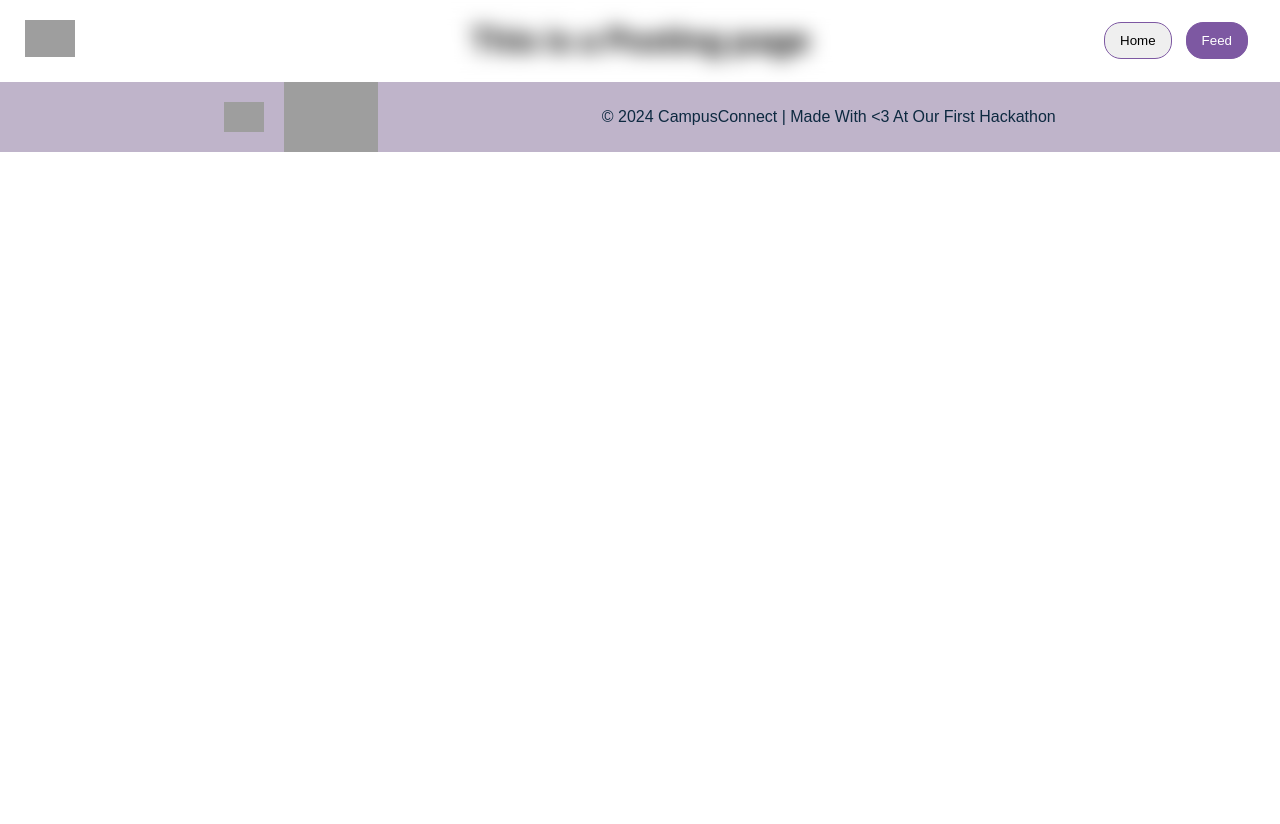
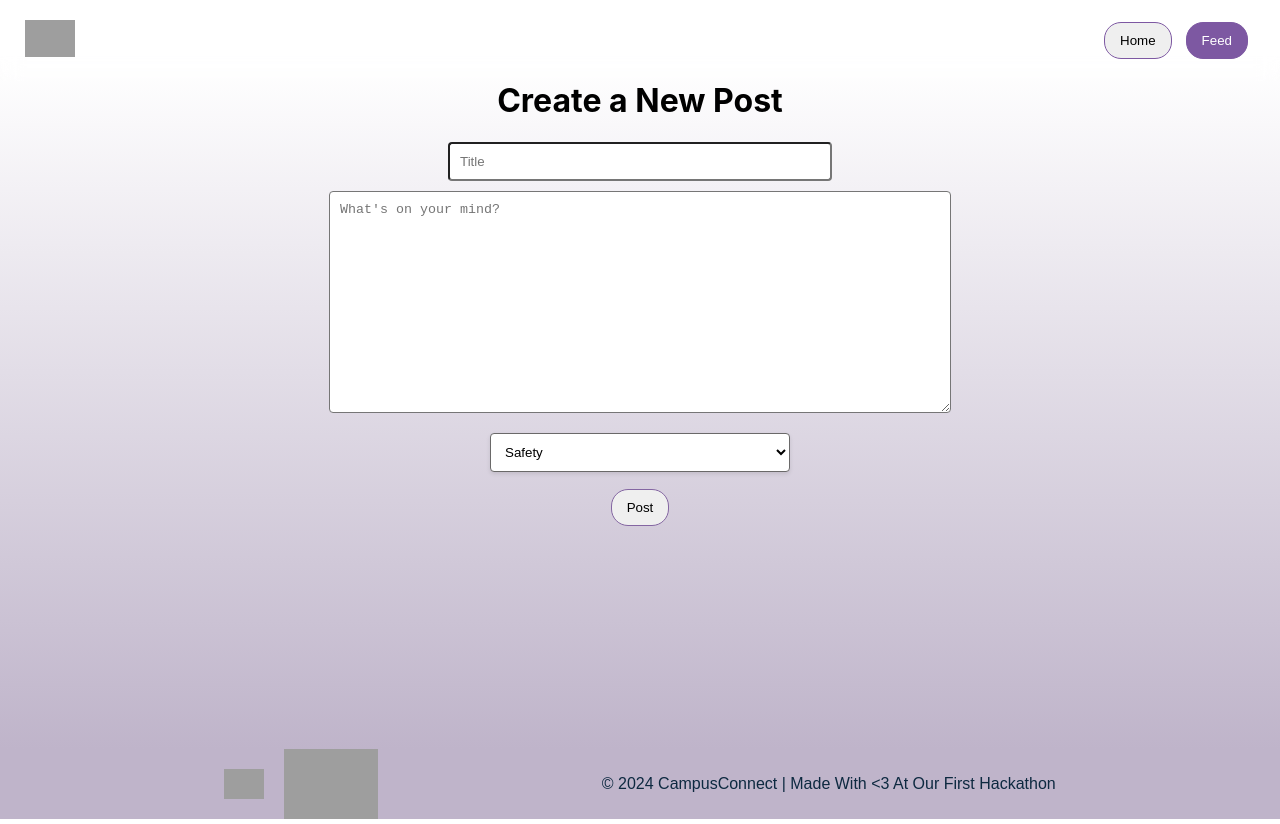
Before and after one commit to palina0k/CampusConnectWebsite, a React (Create React App) app: page /post in a window 1280 px wide. Before the commit the page ends 800 px from the top, so only its background shows below. Built offline with nearby package versions, Linux system fonts and the light colour scheme; grey boxes are pictures that could not be loaded.

Commit message:
fixing feed and posts deatures

```diff
--- a/src/pages/Feed.css
+++ b/src/pages/Feed.css
@@ -1,35 +1,28 @@
-.Table {
+.feed {
+    width: 100%;
+    background: linear-gradient(180deg,white, #bfb4ca);
+}
+.feed-container {
     display: flex;
     flex-direction: column;
-    max-width: 600px;
+    max-width: 900px;
     align-items: center;
-    margin-top: 60px;
-    margin-left: auto;
-    margin-right: auto;
-  }
-
-  .placeholder {
-    width: 100%;
-    height: 100px;
-    margin-bottom: 10px;
-    padding:10px;
-  }
-
-  .posting-button {
-    display: block;
-    margin-top: 10px;
+    margin: 60px auto;
+    margin-bottom: 0px;
 }
 
 .post-feed {
     display: flex;
-    flex-direction: column;
-    margin-top: 20px;
-    overflow-y: auto;
+    flex-direction: column-reverse;
 }
 
 .post {
     background-color: #f9f9f9;
     border: 1px solid #ddd;
     padding: 10px;
-    margin-bottom: 10px;
+    margin-bottom: 5px;
 }
+
+h1{
+
+}
--- a/src/pages/Feed.js
+++ b/src/pages/Feed.js
@@ -1,6 +1,6 @@
-import React from 'react';
-import { useState, useEffect } from 'react';
-import "./Feed.css";
+import React, { useState, useEffect } from 'react';
+import FloatingButton from './FloatingButton';
+import './Feed.css';
 
 function Feed() {
   const [posts, setPosts] = useState([]);
@@ -16,38 +16,14 @@ function Feed() {
     localStorage.setItem('posts', JSON.stringify(posts));
   }, [posts]);
 
-  const addPost = (text) => {
-    const newPost = {
-      id: Date.now(),
-      text: text
-    };
-    setPosts([newPost, ...posts]);
-  };
-
   return (
-    <div className="Table">
-      <h1>CampusConnect Feed</h1>
-      <PostForm addPost={addPost} />
-      <PostFeed posts={posts} />
+    <div className="feed">
+      <div className="feed-container">
+        <h1>Campus Connect Feed</h1>
+        <PostFeed posts={posts} />
+        <FloatingButton />
+      </div>
     </div>
-  );
-}
-
-function PostForm({ addPost }) {
-  const [text, setText] = useState('');
-
-  const handleSubmit = (e) => {
-    e.preventDefault();
-    if (!text.trim()) return;
-    addPost(text);
-    setText('');
-  };
-
-  return (
-    <form onSubmit={handleSubmit}>
-      <textarea className="placeholder" value={text} onChange={(e) => setText(e.target.value)} placeholder="What's on your mind?" />
-      <button className="posting-button" type="submit">Post</button>
-    </form>
   );
 }
 
@@ -56,7 +32,9 @@ function PostFeed({ posts }) {
     <div className="post-feed">
       {posts.map(post => (
         <div key={post.id} className="post">
-          {post.text}
+          <h3>{post.title}</h3>
+          <p>{post.text}</p>
+          <p>Tag: {post.tag}</p>
         </div>
       ))}
     </div>
--- /dev/null
+++ b/src/pages/FloatingButton.css
@@ -0,0 +1,22 @@
+
+.floating-button {
+    position: fixed;
+    bottom: 70px;
+    right: 100px;
+    background-color: #8466a2;
+    color: white;
+    width: 110px;
+    height: 50px;
+    text-align: center;
+    line-height: 50px;
+    font-size: 21px;
+    border-radius:30px;
+    border-width: 1px;
+    border-style: solid;
+    cursor: pointer;
+    box-shadow: 0px 4px 8px rgba(0, 0, 0, 0.1);
+  }
+
+  .floating-button:hover {
+    background-color: #9b84b5;
+  }
--- /dev/null
+++ b/src/pages/FloatingButton.js
@@ -0,0 +1,13 @@
+import React from 'react';
+import { Link } from 'react-router-dom';
+import './FloatingButton.css';
+
+function FloatingButton() {
+  return (
+    <Link to="/post" className="floating-button">
+        Add Post
+    </Link>
+  );
+}
+
+export default FloatingButton;
--- a/src/pages/Posting.css
+++ b/src/pages/Posting.css
@@ -0,0 +1,54 @@
+.field{
+    width: 100%;
+    background: linear-gradient(180deg,white, #bfb4ca);
+}
+.posting-container {
+    display: flex;
+    flex-direction: column;
+    max-width: 600px;
+    align-items: center;
+    margin-top: 60px;
+    margin-left: auto;
+    margin-right: auto;
+  }
+  h1 {
+
+  }
+  .post-input {
+    padding: 10px;
+    width: 60%;
+    margin-bottom: 10px;
+    border-radius: 4px 4px 4px 4px;
+  }
+  .post-textarea {
+    width: 100%;
+    height: 200px;
+    padding: 10px;
+    margin-bottom: 20px;
+    border-radius: 4px 4px 4px 4px;
+  }
+
+  .post-select {
+    width: 50%;
+    padding: 10px;
+    margin-bottom: 10px;
+    list-style-type: none;
+    background-color: #fff;
+    border: 1px solid #6a6969;
+    border-radius: 4px 4px 4px 4px;
+    box-shadow: 0px 2px 4px rgba(0, 0, 0, 0.1);
+  }
+
+  .post-button {
+    background-color: none;
+    border-color: #8466a2;
+    border-radius:17px;
+    border-width: 1px;
+    border-style: solid;
+    cursor: pointer;
+    margin-bottom: 223px;
+  }
+
+  .post-button:hover {
+    background-color: #8466a2;
+  }
--- a/src/pages/Posting.js
+++ b/src/pages/Posting.js
@@ -1,10 +1,44 @@
-import React from 'react';
+import React, { useState } from 'react';
+import { useNavigate } from 'react-router-dom';
 import './Posting.css';
 
-export default function Posting(){
-    return(
-        <div>
-            <h1> This is a Posting page</h1>
+function Posting(){
+const [title, setTitle] = useState('');
+  const [text, setText] = useState('');
+  const [tag, setTag] = useState('safety'); // Default tag
+  const navigate = useNavigate();
+
+  const handlePost = () => {
+    if (!title.trim() || !text.trim()) return;
+    const newPost = {
+      id: Date.now(),
+      title: title.trim(),
+      text: text.trim(),
+      tag: tag
+    };
+    const storedPosts = JSON.parse(localStorage.getItem('posts')) || [];
+    localStorage.setItem('posts', JSON.stringify([...storedPosts, newPost]));
+    setTitle('');
+    setText('');
+    setTag('Tag your post');
+    navigate('/feed');
+  };
+
+  return (
+    <div className="field">
+        <div className="posting-container">
+            <h1>Create a New Post</h1>
+            <input type="text" value={title} onChange={(e) => setTitle(e.target.value)} placeholder="Title" className="post-input" />
+            <textarea value={text} onChange={(e) => setText(e.target.value)} placeholder="What's on your mind?" className="post-textarea" />
+            <select value={tag} onChange={(e) => setTag(e.target.value)} className="post-select">
+              <option value="safety">Safety</option>
+              <option value="tech">Tech</option>
+              <option value="social">Social</option>
+            </select>
+            <button className="post-button" onClick={handlePost}>Post</button>
         </div>
-    );
+    </div>
+  );
 }
+
+export default Posting;
```
Lines whose indentation alone changed are shown as unchanged.
